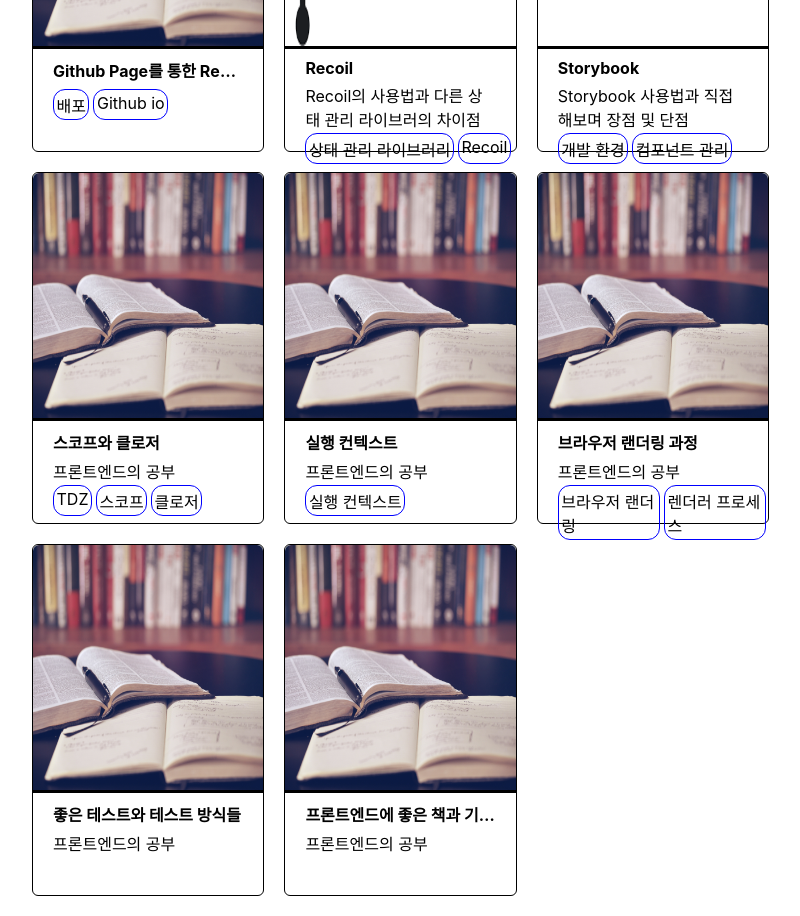
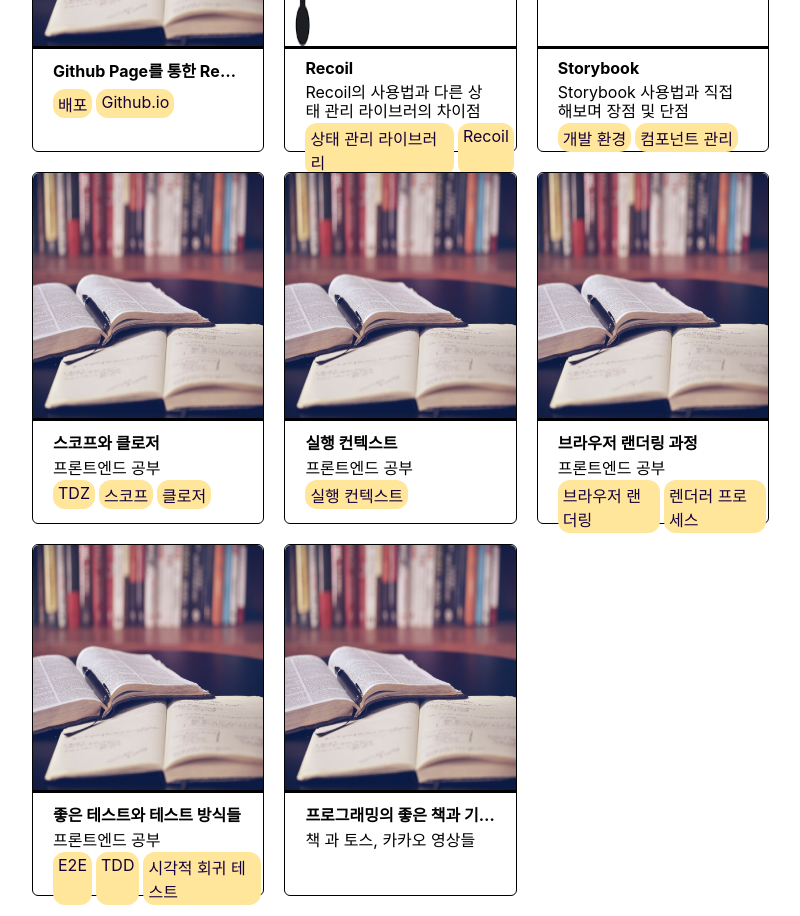
Before and after one commit to h4ckney/h4ckney.github.io, a React (Create React App) app: page /study in a window 1280 px wide. Shown: the part 280-1196 px from the top of the page, without its empty margins (224-1024 px from the left). Built offline with nearby package versions, Linux system fonts and the light colour scheme.

Commit message:
layout 색 변경 및 StudyDetail Header 제작중

```diff
--- a/src/App.tsx
+++ b/src/App.tsx
@@ -6,6 +6,7 @@ import Study from "./page/Study";
 import Tech from "./page/Tech";
 import Project from "./page/Project";
 import Main from "./page/Main";
+import StudyDetail from "./page/StudyDetail";
 
 function App() {
   return (
@@ -16,6 +17,7 @@ function App() {
               <Route path="/project" element={<Project/>} />
               <Route path="/tech" element={<Tech/>} />
               <Route path="/study" element={<Study/>} />
+              <Route path="/study/detail/:id" element={<StudyDetail/>} />
           </Routes>
       </BrowserRouter>
   );
--- a/src/component/Box/StudyBox.tsx
+++ b/src/component/Box/StudyBox.tsx
@@ -34,10 +34,10 @@ const StudyBox:React.FunctionComponent<Props> = ({Img, Title, Description, Tag})
             <img src={Img ?? BasicImg} alt={''} style={{width: '100%', height: '70%',borderRadius: '6px 6px 0 0', borderStyle: 'none none solid none'}}/>
             <StudyContent>
                 <h4>{Title}</h4>
-                <p>{Description}</p>
+                <p style={{lineHeight:'1.2'}}>{Description}</p>
                 <div style={{display: 'flex',marginLeft: '18px'}}>
                     {Tag?.map((v)=>
-                        <div style={{margin: '2px', borderRadius:'12px', border: '1px solid blue',padding: "2.5px"}}>
+                        <div style={{margin: '2px', borderRadius:'12px',padding: "2.5px 5px", backgroundColor: '#FFE69A', color: '#16003B'}}>
                             {v}
                         </div>
                     )}
--- a/src/component/Header/NavHeader.tsx
+++ b/src/component/Header/NavHeader.tsx
@@ -1,6 +1,9 @@
 import React from 'react';
 import { useNavigate} from "react-router-dom";
 import Styled from "styled-components";
+
+//Todo
+//로고 또는 블로그명 추가
 
 const NavHeader = () => {
     const navigate = useNavigate()
@@ -18,16 +21,15 @@ const HeaderTap = Styled.div`
     display: flex;
     justify-content: flex-end;
     align-items: center;
-    margin-bottom: 30px;
-    padding: 0 200px 0 0;
-    background-color: blue;
+    padding: 0 100px 0 0;
+    background-color: #92B4EC;
     height: 50px;
 `
 
 const LinkTab = Styled.p`
    color: white;
    cursor: pointer;
-   margin-right: 30px;
+   margin-right: 50px;
 `
 
 export default NavHeader;
--- a/src/component/Header/StudyDetailHeader.tsx
+++ b/src/component/Header/StudyDetailHeader.tsx
@@ -2,8 +2,10 @@ import React from 'react';
 
 const StudyDetailHeader = () => {
     return (
-        <div>
-
+        <div style={{ backgroundColor: '#7FB5FF', width: '100%', height: '300px', display: "flex", flexDirection: 'column'}}>
+            <p>React 상태관리 라이브러리 Recoil의 장점 및 단점, 다른 라이브러리와 차이점 알아보기</p>
+            <p>"Storybook은 컴포넌트 단위의 UI 개발 환경을 지원하는 도구입니다."</p>
+            <p>2022.05.17</p>
         </div>
     );
 };
--- a/src/page/Profile.tsx
+++ b/src/page/Profile.tsx
@@ -17,7 +17,7 @@ const Profile = () => {
     return (
         <div>
             <NavHeader/>
-            <div style={{width: '50%', margin: '0 25%'}}>
+            <div style={{width: '50%', margin: '0 25%', marginTop: '30px'}}>
 
                 <MainProfile>
                     <img src={profileImg} alt={'profile'}/>
--- a/src/page/Study.tsx
+++ b/src/page/Study.tsx
@@ -9,16 +9,16 @@ const Study = () => {
     return (
         <div>
             <NavHeader/>
-            <div style={{width: '60%', margin: '0 20%'}}>
+            <div style={{width: '60%', margin: '0 20%', marginTop: '30px'}}>
                 <div style={{display: 'flex', flexWrap: 'wrap'}}>
-                    <StudyBox Title={'Github Page를 통한 React 배포'} Description={''} Tag={['배포','Github io']}/>
+                    <StudyBox Title={'Github Page를 통한 React 배포'} Description={''} Tag={['배포','Github.io']}/>
                     <StudyBox Img={Recoil} Title={'Recoil'} Description={'Recoil의 사용법과 다른 상태 관리 라이브러의 차이점'} Tag={['상태 관리 라이브러리', "Recoil"]}/>
                     <StudyBox Img={Storybook} Title={'Storybook'} Description={'Storybook 사용법과 직접 해보며 장점 및 단점'} Tag={['개발 환경', '컴포넌트 관리']}/>
-                    <StudyBox Title={'스코프와 클로저'} Description={'프론트엔드의 공부'} Tag={['TDZ', '스코프', '클로저']}/>
-                    <StudyBox Title={'실행 컨텍스트'} Description={'프론트엔드의 공부'} Tag={['실행 컨텍스트']}/>
-                    <StudyBox Title={'브라우저 랜더링 과정'} Description={'프론트엔드의 공부'} Tag={['브라우저 랜더링','렌더러 프로세스']}/>
-                    <StudyBox Title={'좋은 테스트와 테스트 방식들'} Description={'프론트엔드의 공부'}/>
-                    <StudyBox Title={'프론트엔드에 좋은 책과 기술 영상들'} Description={'프론트엔드의 공부'}/>
+                    <StudyBox Title={'스코프와 클로저'} Description={'프론트엔드 공부'} Tag={['TDZ', '스코프', '클로저']}/>
+                    <StudyBox Title={'실행 컨텍스트'} Description={'프론트엔드 공부'} Tag={['실행 컨텍스트']}/>
+                    <StudyBox Title={'브라우저 랜더링 과정'} Description={'프론트엔드 공부'} Tag={['브라우저 랜더링','렌더러 프로세스']}/>
+                    <StudyBox Title={'좋은 테스트와 테스트 방식들'} Description={'프론트엔드 공부'} Tag={['E2E', 'TDD', '시각적 회귀 테스트']}/>
+                    <StudyBox Title={'프로그래밍의 좋은 책과 기술 영상들'} Description={'책 과 토스, 카카오 영상들'}/>
                 </div>
             </div>
         </div>
--- a/src/page/StudyDetail.tsx
+++ b/src/page/StudyDetail.tsx
@@ -1,9 +1,14 @@
 import React from 'react';
+import NavHeader from "../component/Header/NavHeader";
+import StudyDetailHeader from "../component/Header/StudyDetailHeader";
 
 const StudyDetail = () => {
     return (
         <div>
-
+            <NavHeader/>
+            <div style={{width: '60%', margin: '0 20%'}}>
+                <StudyDetailHeader/>
+            </div>
         </div>
     );
 };
```
